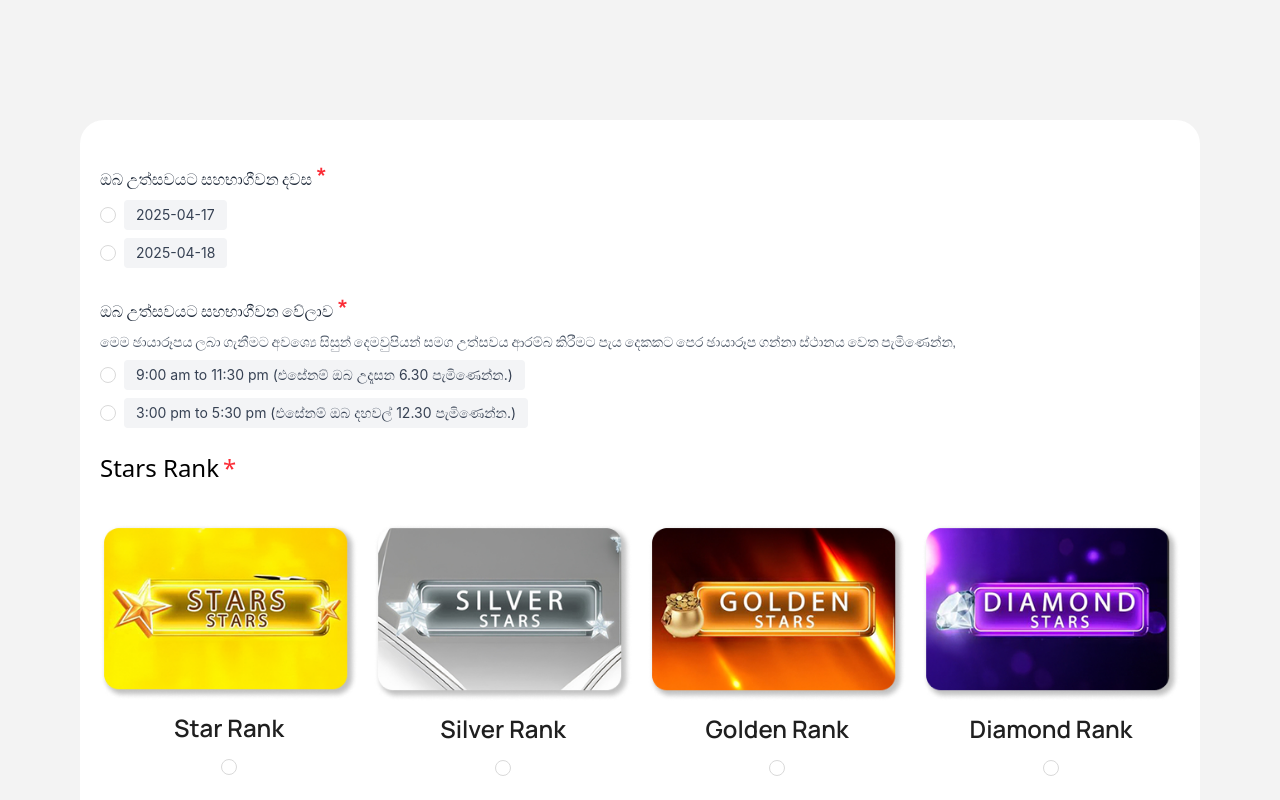
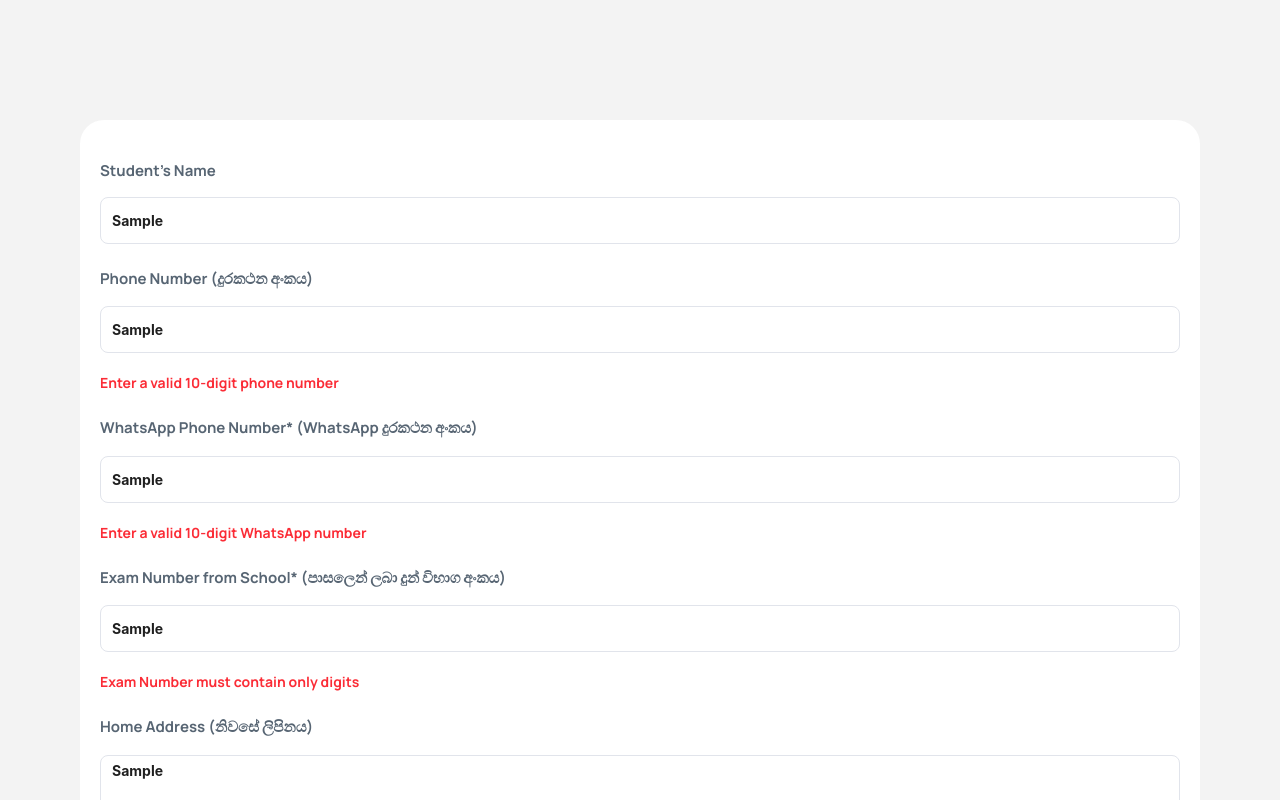
Before and after one commit to Lasith22/graduation-app, a React (Vite) app: page /form in a window 1280 px wide. Both pictures are taken after typing "Sample", "Sample", "Sample", "Sample", "Sample" into the empty fields and a click on the button "Next". Shown: the top 800 px of the page. Built offline with nearby package versions, Linux system fonts and the light colour scheme.

Commit message:
Add validation schema for basic details form and integrate error messages

```diff
--- a/package.json
+++ b/package.json
@@ -17,7 +17,8 @@
     "react": "^19.0.0",
     "react-dom": "^19.0.0",
     "react-router": "^7.3.0",
-    "tailwindcss": "^4.0.12"
+    "tailwindcss": "^4.0.12",
+    "yup": "^1.6.1"
   },
   "devDependencies": {
     "@eslint/js": "^9.21.0",
--- a/src/components/form/BasicDetails.jsx
+++ b/src/components/form/BasicDetails.jsx
@@ -1,5 +1,6 @@
 import { Input } from 'antd';
 import React from 'react';
+import { ErrorMessage } from 'formik';
 
 const BasicDetails = (props) => {
   const { setFieldValue, values } = props;
@@ -24,11 +25,16 @@ const BasicDetails = (props) => {
       <div className="flex flex-col gap-[14px]">
         <h1 className={labelClass}>Student's Name</h1>
         <Input
-          value={values.eventName}
+          value={values.studentName}
           onChange={(value) => setFieldValue('studentName', value.target.value)}
           placeholder="John Smith"
           className={inputClass}
           style={inputStyle}
+        />
+        <ErrorMessage
+          name="studentName"
+          component="div"
+          className="text-red-500 text-sm mt-1 font-primary font-bold"
         />
       </div>
 
@@ -41,6 +47,11 @@ const BasicDetails = (props) => {
           placeholder="07X XXX XXXX"
           className={inputClass}
           style={inputStyle}
+        />
+        <ErrorMessage
+          name="phoneNumber"
+          component="div"
+          className="text-red-500 text-sm mt-1 font-primary font-bold"
         />
       </div>
 
@@ -58,6 +69,11 @@ const BasicDetails = (props) => {
           className={inputClass}
           style={inputStyle}
         />
+        <ErrorMessage
+          name="whatsappNumber"
+          component="div"
+          className="text-red-500 text-sm mt-1 font-primary font-bold"
+        />
       </div>
 
       {/* Exam Number from School (පාසලෙන් ලබා දුන් විභාග අංකය) - Required */}
@@ -72,6 +88,11 @@ const BasicDetails = (props) => {
           className={inputClass}
           style={inputStyle}
         />
+        <ErrorMessage
+          name="examNumber"
+          component="div"
+          className="text-red-500 text-sm mt-1 font-primary font-bold"
+        />
       </div>
 
       {/* Home Address (නිවසේ ලිපිනය) */}
@@ -85,6 +106,11 @@ const BasicDetails = (props) => {
           style={{ ...inputStyle, height: 'auto', minHeight: '80px' }}
           rows={3}
         />
+        <ErrorMessage
+          name="homeAddress"
+          component="div"
+          className="text-red-500 text-sm mt-1 font-primary font-bold"
+        />
       </div>
     </div>
   );
--- a/src/components/form/MainForm.jsx
+++ b/src/components/form/MainForm.jsx
@@ -8,6 +8,7 @@ import BasicDetails from './BasicDetails';
 import StarRank from './StarRank';
 import PhotoFrame from './PhotoFrame';
 import { useNavigate } from 'react-router';
+import { basicDetailsValidationSchema } from './validationSchemas';
 
 const MainForm = () => {
   const [loading, setLoading] = useState(false);
@@ -52,6 +53,10 @@ const MainForm = () => {
     whatsappNumber: '',
     examNumber: '',
     homeAddress: '',
+    attendingDate: '',
+    attendingTime: '',
+    starRank: '',
+    photoFrames: [],
   };
 
   const handleCancel = () => {
@@ -61,10 +66,12 @@ const MainForm = () => {
       navigate(-1);
     }
   };
+  const validationSchemas = [basicDetailsValidationSchema];
   return (
     <div>
       <Spin spinning={loading} tip="submiting..">
         <Formik
+          validationSchema={validationSchemas[activeStep]}
           initialValues={initialValues}
           onSubmit={(values, { resetForm }) =>
             addDataToFirestore(values, resetForm)
--- a/src/components/form/StarRank.jsx
+++ b/src/components/form/StarRank.jsx
@@ -18,7 +18,10 @@ const StarRank = (props) => {
           ඔබ උත්සවයට සහභාගීවන දවස
           <span className="text-red-500 mx-1 text-2xl">*</span>
         </label>
-        <Radio.Group className="w-full">
+        <Radio.Group
+          onChange={(e) => setFieldValue('attendingDate', e.target.value)}
+          className="w-full"
+        >
           <Space direction="vertical" className="w-full">
             <Radio value="2025-04-17">
               <div className="py-1 px-3 bg-gray-100 rounded text-gray-700 inline-block">
@@ -44,7 +47,10 @@ const StarRank = (props) => {
           මෙම ඡායාරූපය ලබා ගැනීමට අවශ්‍යෙ සිසුන් දෙමවුපියන් සමග උත්සවය ආරම්බ
           කිරීමට පැය දෙකකට පෙර ඡායාරූප ගන්නා ස්ථානය වෙත පැමිණෙන්න,
         </p>
-        <Radio.Group className="w-full">
+        <Radio.Group
+          onChange={(e) => setFieldValue('attendingTime', e.target.value)}
+          className="w-full"
+        >
           <Space direction="vertical" className="w-full">
             <Radio value="morning">
               <div className="py-1 px-3 bg-gray-100 rounded text-gray-700 inline-block">
@@ -76,7 +82,9 @@ const StarRank = (props) => {
             className="flex flex-col items-center gap-3 cursor-pointer"
           >
             <img src={StarRankImage1} alt="" />
-            <h1 className="text-2xl font-primary font-semibold">Star Rank</h1>
+            <h1 className="md:text-2xl text-xl font-primary font-semibold">
+              Star Rank
+            </h1>
             <Radio value="Star" />
           </div>
 
@@ -86,7 +94,9 @@ const StarRank = (props) => {
             className="flex flex-col items-center gap-3 cursor-pointer"
           >
             <img src={StarRankImage2} alt="" />
-            <h1 className="text-2xl font-primary font-semibold">Silver Rank</h1>
+            <h1 className="md:text-2xl text-xl  font-primary font-semibold">
+              Silver Rank
+            </h1>
             <Radio value="Silver" />
           </div>
 
@@ -96,7 +106,9 @@ const StarRank = (props) => {
             className="flex flex-col items-center gap-3 cursor-pointer"
           >
             <img src={StarRankImage3} alt="" />
-            <h1 className="text-2xl font-primary font-semibold">Golden Rank</h1>
+            <h1 className="md:text-2xl text-xl  font-primary font-semibold">
+              Golden Rank
+            </h1>
             <Radio value="Golden" />
           </div>
 
@@ -106,7 +118,7 @@ const StarRank = (props) => {
             className="flex flex-col items-center gap-3 cursor-pointer"
           >
             <img src={StarRankImage4} alt="" />
-            <h1 className="text-2xl font-primary font-semibold">
+            <h1 className="md:text-2xl text-xl font-primary font-semibold">
               Diamond Rank
             </h1>
             <Radio value="Diamond" />
--- /dev/null
+++ b/src/components/form/validationSchemas.js
@@ -0,0 +1,26 @@
+import * as yup from 'yup';
+
+export const basicDetailsValidationSchema = yup.object().shape({
+  studentName: yup.string().required('Student Name is required'),
+
+  phoneNumber: yup
+    .string()
+    .matches(/^[0-9]{10}$/, 'Enter a valid 10-digit phone number'),
+
+  whatsappNumber: yup
+    .string()
+    .required('WhatsApp Number is required')
+    .matches(/^[0-9]{10}$/, 'Enter a valid 10-digit WhatsApp number'),
+
+  examNumber: yup
+    .string()
+    .required('Exam Number is required')
+    .matches(/^[0-9]+$/, 'Exam Number must contain only digits')
+    .test(
+      'is-number',
+      'Exam Number must be a number',
+      (value) => !isNaN(value)
+    ),
+
+  homeAddress: yup.string().required('Home Address is required'),
+});
```
Also changed, not shown: 1 other file (tests, documents, lock files or other folders).
